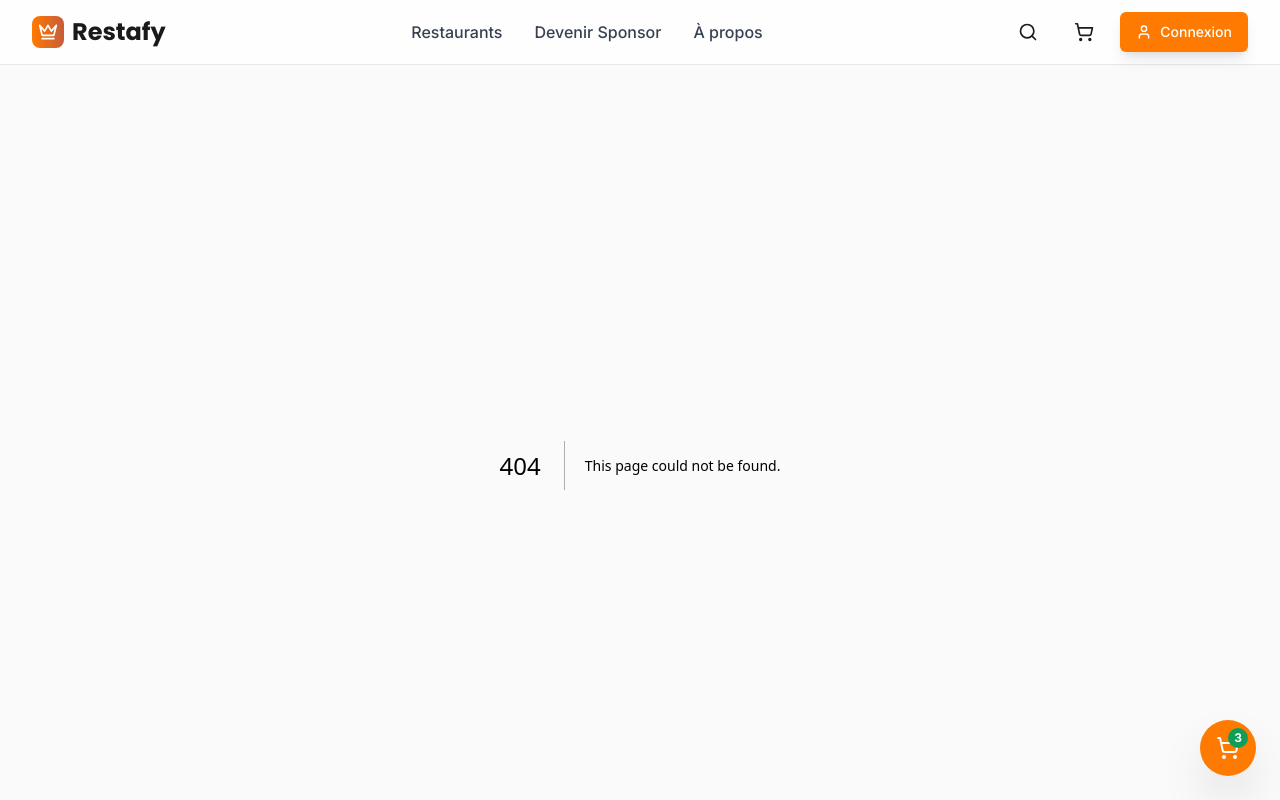
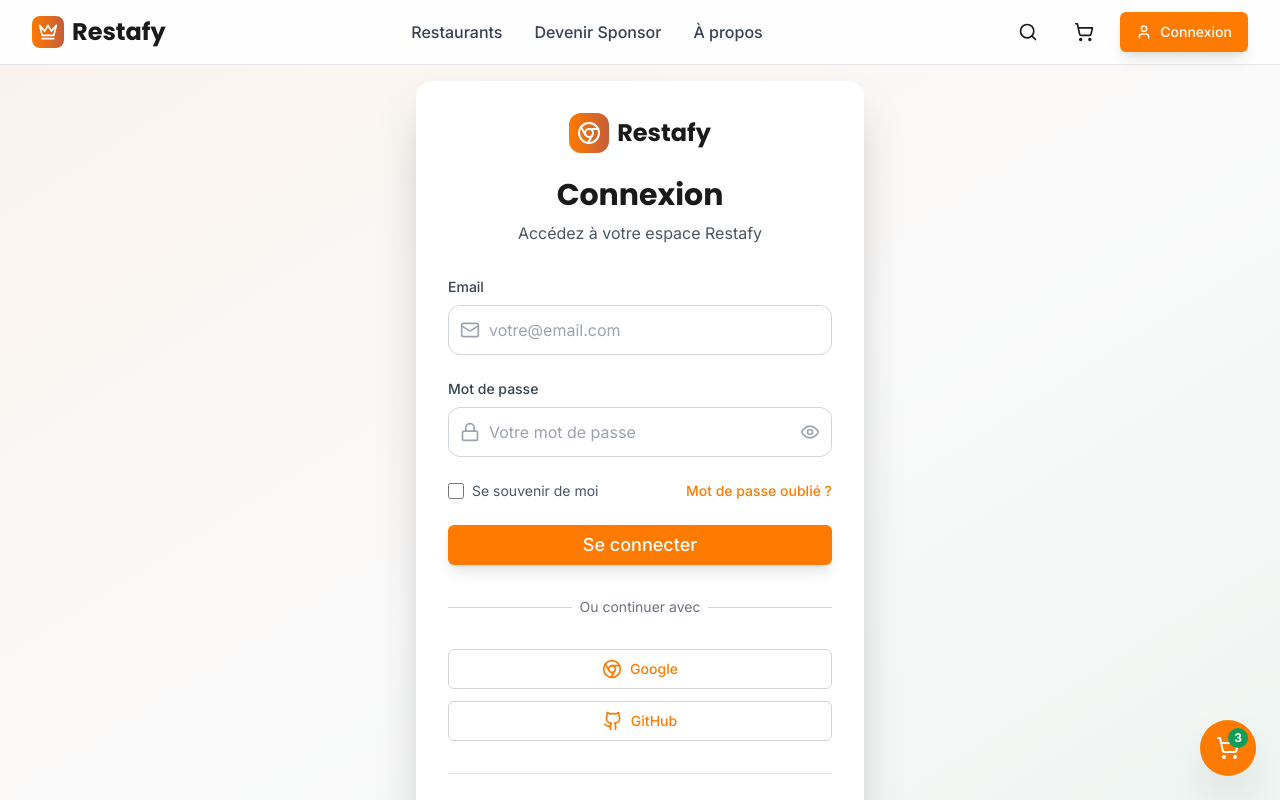
Before and after one commit to Souraka229/restafy, a Next.js app: page /auth/login in a window 1280 px wide. Before the commit this address had no page. Shown: the top 800 px of the page. Built offline with nearby package versions, Linux system fonts and the light colour scheme; a web font is replaced by a local one.

Commit message:
Create page.tsx

```diff
--- /dev/null
+++ b/app/auth/login/page.tsx
@@ -0,0 +1,153 @@
+'use client'
+
+import { useState } from 'react'
+import { motion } from 'framer-motion'
+import Link from 'next/link'
+import { Button } from '@/components/ui/Button'
+import { Card } from '@/components/ui/Card'
+import { Mail, Lock, Eye, EyeOff, Github, Chrome } from 'lucide-react'
+
+export default function LoginPage() {
+  const [showPassword, setShowPassword] = useState(false)
+  const [isLoading, setIsLoading] = useState(false)
+
+  const handleSubmit = async (e: React.FormEvent) => {
+    e.preventDefault()
+    setIsLoading(true)
+    // Implémentation de l'authentification Supabase
+    await new Promise(resolve => setTimeout(resolve, 2000))
+    setIsLoading(false)
+  }
+
+  return (
+    <div className="min-h-screen bg-gradient-to-br from-primary-orange/5 via-primary-cream to-primary-green/5 flex items-center justify-center p-4">
+      <motion.div
+        initial={{ opacity: 0, y: 20 }}
+        animate={{ opacity: 1, y: 0 }}
+        transition={{ duration: 0.5 }}
+        className="w-full max-w-md"
+      >
+        <Card className="p-8 shadow-2xl border-0">
+          {/* Header */}
+          <div className="text-center mb-8">
+            <Link href="/" className="inline-flex items-center space-x-2 mb-6">
+              <div className="w-10 h-10 bg-gradient-to-r from-primary-orange to-primary-terracotta rounded-xl flex items-center justify-center">
+                <Chrome className="w-6 h-6 text-white" />
+              </div>
+              <span className="font-heading font-bold text-2xl text-primary-black">
+                Restafy
+              </span>
+            </Link>
+            <h1 className="font-heading font-bold text-3xl text-primary-black mb-2">
+              Connexion
+            </h1>
+            <p className="text-gray-600">
+              Accédez à votre espace Restafy
+            </p>
+          </div>
+
+          {/* Form */}
+          <form onSubmit={handleSubmit} className="space-y-6">
+            <div>
+              <label htmlFor="email" className="block text-sm font-medium text-gray-700 mb-2">
+                Email
+              </label>
+              <div className="relative">
+                <Mail className="absolute left-3 top-1/2 transform -translate-y-1/2 text-gray-400 w-5 h-5" />
+                <input
+                  id="email"
+                  type="email"
+                  required
+                  className="w-full pl-10 pr-4 py-3 border border-gray-300 rounded-xl focus:ring-2 focus:ring-primary-orange focus:border-transparent transition-all duration-200"
+                  placeholder="votre@email.com"
+                />
+              </div>
+            </div>
+
+            <div>
+              <label htmlFor="password" className="block text-sm font-medium text-gray-700 mb-2">
+                Mot de passe
+              </label>
+              <div className="relative">
+                <Lock className="absolute left-3 top-1/2 transform -translate-y-1/2 text-gray-400 w-5 h-5" />
+                <input
+                  id="password"
+                  type={showPassword ? 'text' : 'password'}
+                  required
+                  className="w-full pl-10 pr-12 py-3 border border-gray-300 rounded-xl focus:ring-2 focus:ring-primary-orange focus:border-transparent transition-all duration-200"
+                  placeholder="Votre mot de passe"
+                />
+                <button
+                  type="button"
+                  onClick={() => setShowPassword(!showPassword)}
+                  className="absolute right-3 top-1/2 transform -translate-y-1/2 text-gray-400 hover:text-gray-600 transition-colors"
+                >
+                  {showPassword ? <EyeOff className="w-5 h-5" /> : <Eye className="w-5 h-5" />}
+                </button>
+              </div>
+            </div>
+
+            <div className="flex items-center justify-between text-sm">
+              <label className="flex items-center">
+                <input
+                  type="checkbox"
+                  className="w-4 h-4 text-primary-orange focus:ring-primary-orange border-gray-300 rounded"
+                />
+                <span className="ml-2 text-gray-600">Se souvenir de moi</span>
+              </label>
+              <Link href="/auth/forgot-password" className="text-primary-orange hover:text-orange-600 font-medium">
+                Mot de passe oublié ?
+              </Link>
+            </div>
+
+            <Button
+              type="submit"
+              disabled={isLoading}
+              className="w-full bg-primary-orange hover:bg-orange-600 py-3 text-lg font-medium"
+            >
+              {isLoading ? 'Connexion...' : 'Se connecter'}
+            </Button>
+          </form>
+
+          {/* Separator */}
+          <div className="relative my-8">
+            <div className="absolute inset-0 flex items-center">
+              <div className="w-full border-t border-gray-300" />
+            </div>
+            <div className="relative flex justify-center text-sm">
+              <span className="px-2 bg-white text-gray-500">Ou continuer avec</span>
+            </div>
+          </div>
+
+          {/* OAuth Buttons */}
+          <div className="space-y-3">
+            <Button
+              variant="outline"
+              className="w-full border-gray-300 hover:bg-gray-50"
+            >
+              <Chrome className="w-5 h-5 mr-2" />
+              Google
+            </Button>
+            <Button
+              variant="outline"
+              className="w-full border-gray-300 hover:bg-gray-50"
+            >
+              <Github className="w-5 h-5 mr-2" />
+              GitHub
+            </Button>
+          </div>
+
+          {/* Signup Link */}
+          <div className="text-center mt-8 pt-6 border-t border-gray-200">
+            <p className="text-gray-600">
+              Pas encore de compte ?{' '}
+              <Link href="/auth/register" className="text-primary-orange hover:text-orange-600 font-medium">
+                S'inscrire
+              </Link>
+            </p>
+          </div>
+        </Card>
+      </motion.div>
+    </div>
+  )
+}
```
